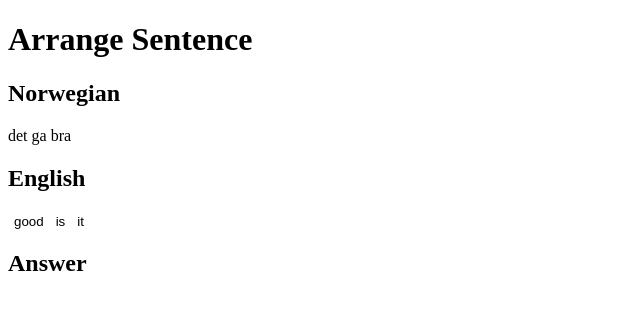
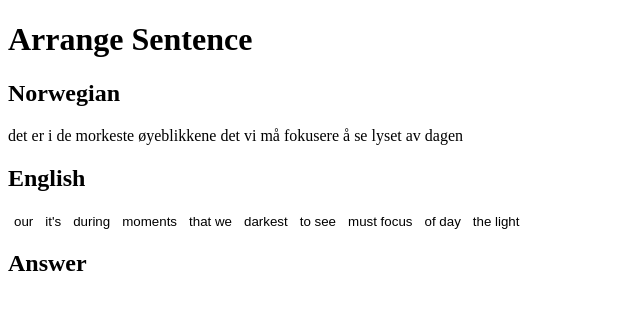
Before and after one commit to RubyJane88/game-app, a React (Vite) app: page / in a window 1280 px wide. Shown: the top 310 px of the page, without its empty margins (0-640 px from the left). Built offline with nearby package versions, Linux system fonts and the light colour scheme.

Commit message:
updated data

```diff
--- a/src/ArrangeSentence.tsx
+++ b/src/ArrangeSentence.tsx
@@ -2,9 +2,57 @@ import React, { useEffect, useState } from "react";
 import { Word } from "./models/word";
 
 const data: Word[] = [
-  { engWord: "it", foreignWord: "det", correctPosition: 1, wrongPosition: 3 },
-  { engWord: "good", foreignWord: "bra", correctPosition: 3, wrongPosition: 1 },
-  { engWord: "is", foreignWord: "ga", correctPosition: 2, wrongPosition: 2 },
+  { engWord: "it's", foreignWord: "det", correctPosition: 1, wrongPosition: 3 },
+  {
+    engWord: "during",
+    foreignWord: "er",
+    correctPosition: 2,
+    wrongPosition: 3,
+  },
+  { engWord: "our", foreignWord: "i", correctPosition: 3, wrongPosition: 2 },
+  {
+    engWord: "darkest",
+    foreignWord: " de morkeste",
+    correctPosition: 4,
+    wrongPosition: 6,
+  },
+  {
+    engWord: "moments",
+    foreignWord: "øyeblikkene",
+    correctPosition: 5,
+    wrongPosition: 4,
+  },
+
+  {
+    engWord: "that we",
+    foreignWord: "det vi",
+    correctPosition: 6,
+    wrongPosition: 5,
+  },
+  {
+    engWord: "must focus",
+    foreignWord: "må fokusere",
+    correctPosition: 7,
+    wrongPosition: 8,
+  },
+  {
+    engWord: "to see",
+    foreignWord: "å se",
+    correctPosition: 8,
+    wrongPosition: 7,
+  },
+  {
+    engWord: "the light",
+    foreignWord: "lyset",
+    correctPosition: 9,
+    wrongPosition: 10,
+  },
+  {
+    engWord: "of day",
+    foreignWord: "av dagen",
+    correctPosition: 10,
+    wrongPosition: 9,
+  },
 ];
 
 const ArrangeSentence = () => {
```
